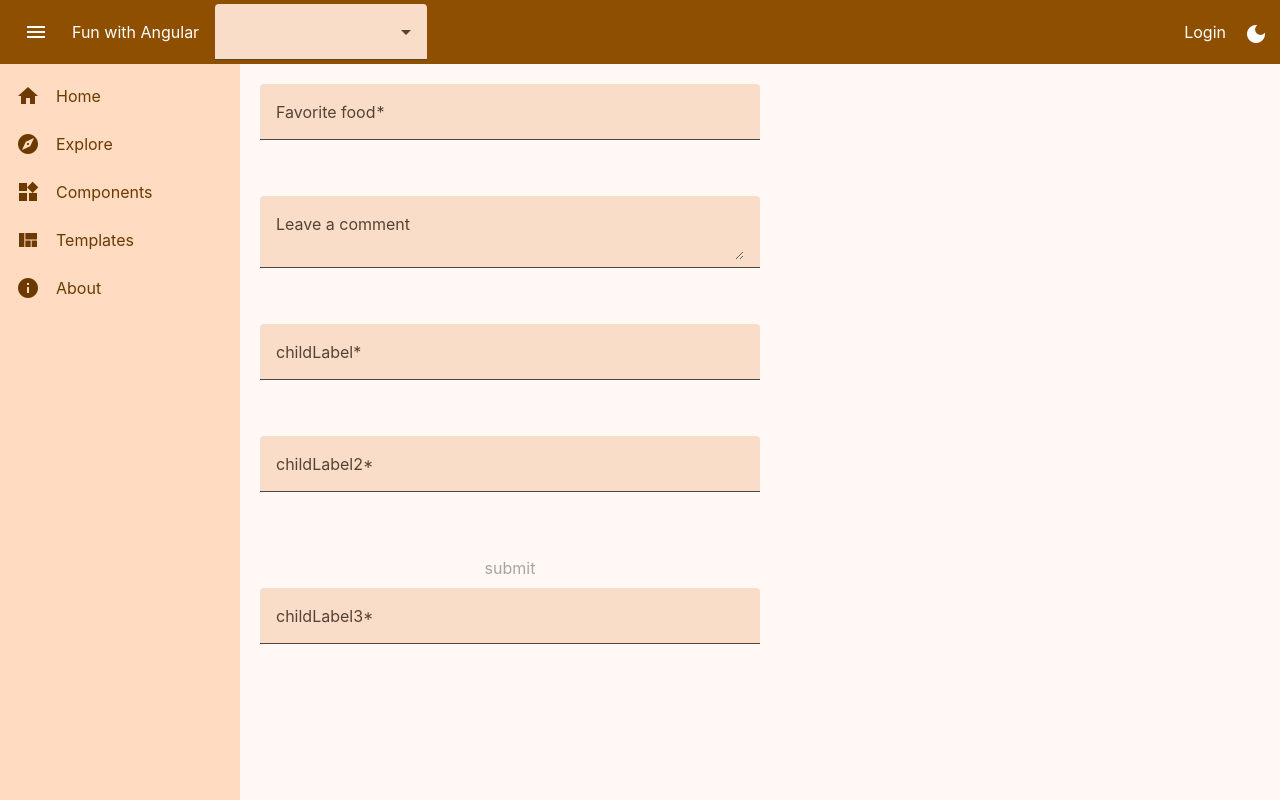
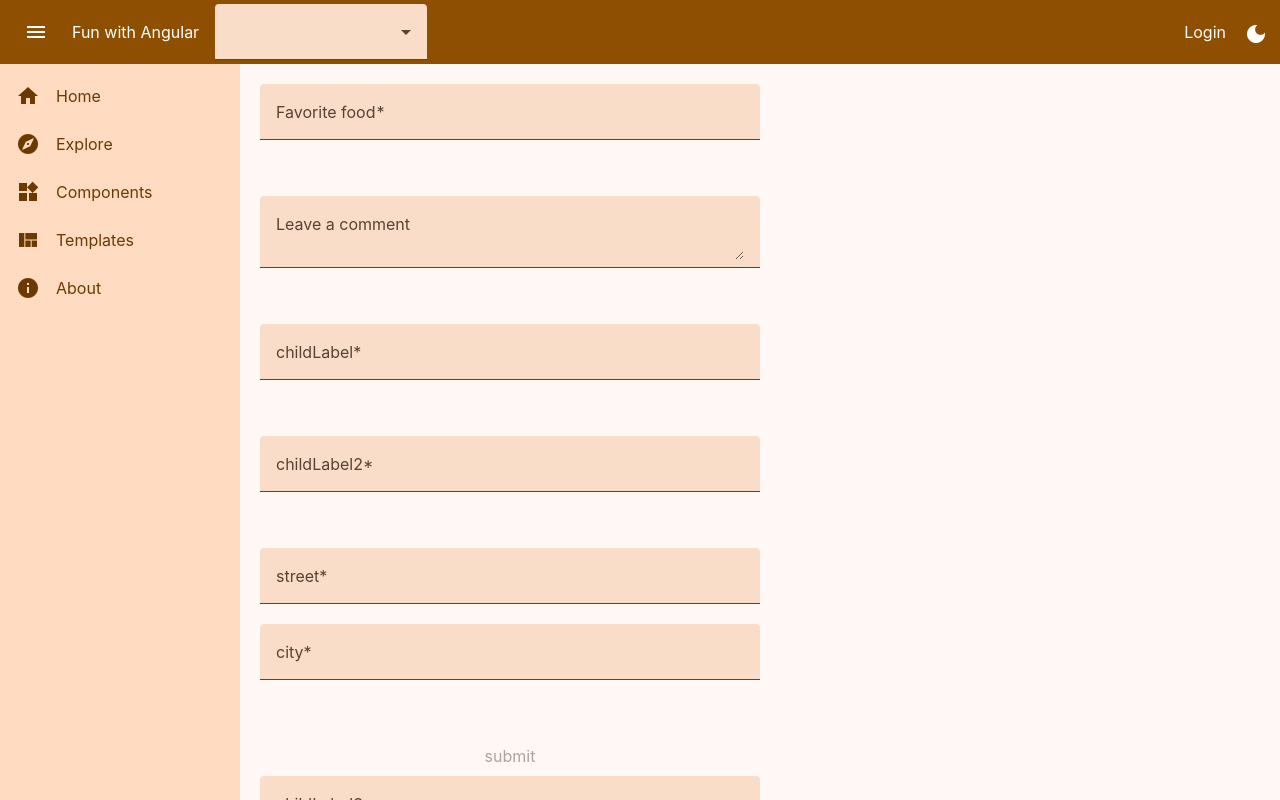
Before and after one commit to theCat69/fun-with-angular, an Angular app: page /templates in a window 1280 px wide. Built offline with nearby package versions, Linux system fonts and the light colour scheme.

Commit message:
trying subgroup

```diff
--- a/src/app/pages/templates/templates.html
+++ b/src/app/pages/templates/templates.html
@@ -1,4 +1,4 @@
-<form class="example-form" #inputTestForm="ngForm">
+<form class="example-form" #inputTestForm="ngForm" (ngSubmit)="send()">
   <mat-form-field class="example-full-width">
     <mat-label>Favorite food</mat-label>
     <input
@@ -28,7 +28,14 @@
     required
     email
   />
-  <app-app-input [(ngModel)]="modelInputChiled2" name="childName2" label="childLabel2" required appNoRInString />
+  <app-app-input
+    [(ngModel)]="modelInputChiled2"
+    name="childName2"
+    label="childLabel2"
+    required
+    appNoRInString
+  />
+  <app-adress [(adress)]="adress" />
   <button matButton type="submit" [disabled]="!inputTestForm.form.valid">submit</button>
 </form>
 
--- a/src/app/pages/templates/templates.ts
+++ b/src/app/pages/templates/templates.ts
@@ -1,4 +1,4 @@
-import { Component, model } from '@angular/core';
+import { Component, computed, model } from '@angular/core';
 import { FormsModule } from '@angular/forms';
 import { MatFormFieldModule, MatLabel } from '@angular/material/form-field';
 import { MatInputModule } from '@angular/material/input';
@@ -7,6 +7,7 @@ import { ValidationErrorParserPipe } from '../../pipes/validation-error-parser-p
 import { EmailValidator } from '../../directives/email-validator';
 import { AppInput } from '../../shared/components/forms/app-input/app-input';
 import { MatButtonModule } from '@angular/material/button';
+import { Adress } from '../../shared/components/forms/adress/adress';
 
 @Component({
   selector: 'app-templates',
@@ -17,6 +18,7 @@ import { MatButtonModule } from '@angular/material/button';
     MatButtonModule,
     FormsModule,
     AppInput,
+    Adress,
     NoRInString,
     EmailValidator,
     ValidationErrorParserPipe,
@@ -29,4 +31,24 @@ export class Templates {
   modelInputChiled = model('');
   modelInputChiled2 = model('');
   modelInputChiled3 = model('');
+
+  adress = model({
+    street: '',
+    city: '',
+  });
+
+  finalObject = computed(() => {
+    return {
+      firstInput: this.modelInput(),
+      secondInput: this.modelInputChiled(),
+      thirdInput: this.modelInputChiled2(),
+      fourthInput: this.modelInputChiled3(),
+      adress: this.adress(),
+    };
+  });
+
+  send() {
+    console.log(this.finalObject());
+    console.log(this.finalObject().adress);
+  }
 }
--- /dev/null
+++ b/src/app/shared/components/forms/adress/adress-model.ts
@@ -0,0 +1,4 @@
+export interface AdressModel {
+  street: string;
+  city: string;
+}
--- /dev/null
+++ b/src/app/shared/components/forms/adress/adress.html
@@ -0,0 +1,4 @@
+<div ngModelGroup="adress" #adressGroup="ngModelGroup">
+  <app-app-input [(ngModel)]="adress().street" name="street" label="street" required />
+  <app-app-input [(ngModel)]="adress().city" name="city" label="city" required />
+</div>
--- /dev/null
+++ b/src/app/shared/components/forms/adress/adress.ts
@@ -0,0 +1,19 @@
+import { Component, model } from '@angular/core';
+import { AppInput } from '../app-input/app-input';
+import { FormsModule } from '@angular/forms';
+import { provideControlContainer } from '../mixins/with-control-value-accessor';
+import { AdressModel } from './adress-model';
+
+@Component({
+  selector: 'app-adress',
+  imports: [FormsModule, AppInput],
+  templateUrl: './adress.html',
+  styleUrl: './adress.scss',
+  viewProviders: [provideControlContainer()],
+})
+export class Adress {
+  adress = model<AdressModel>({
+    street: '',
+    city: '',
+  });
+}
```
Also changed, not shown: src/app/shared/components/forms/mixins/with-control-value-accessor.ts (+19 -4 lines), src/app/shared/components/forms/adress/adress.scss (added), 1 other file (tests, documents, lock files or other folders).
